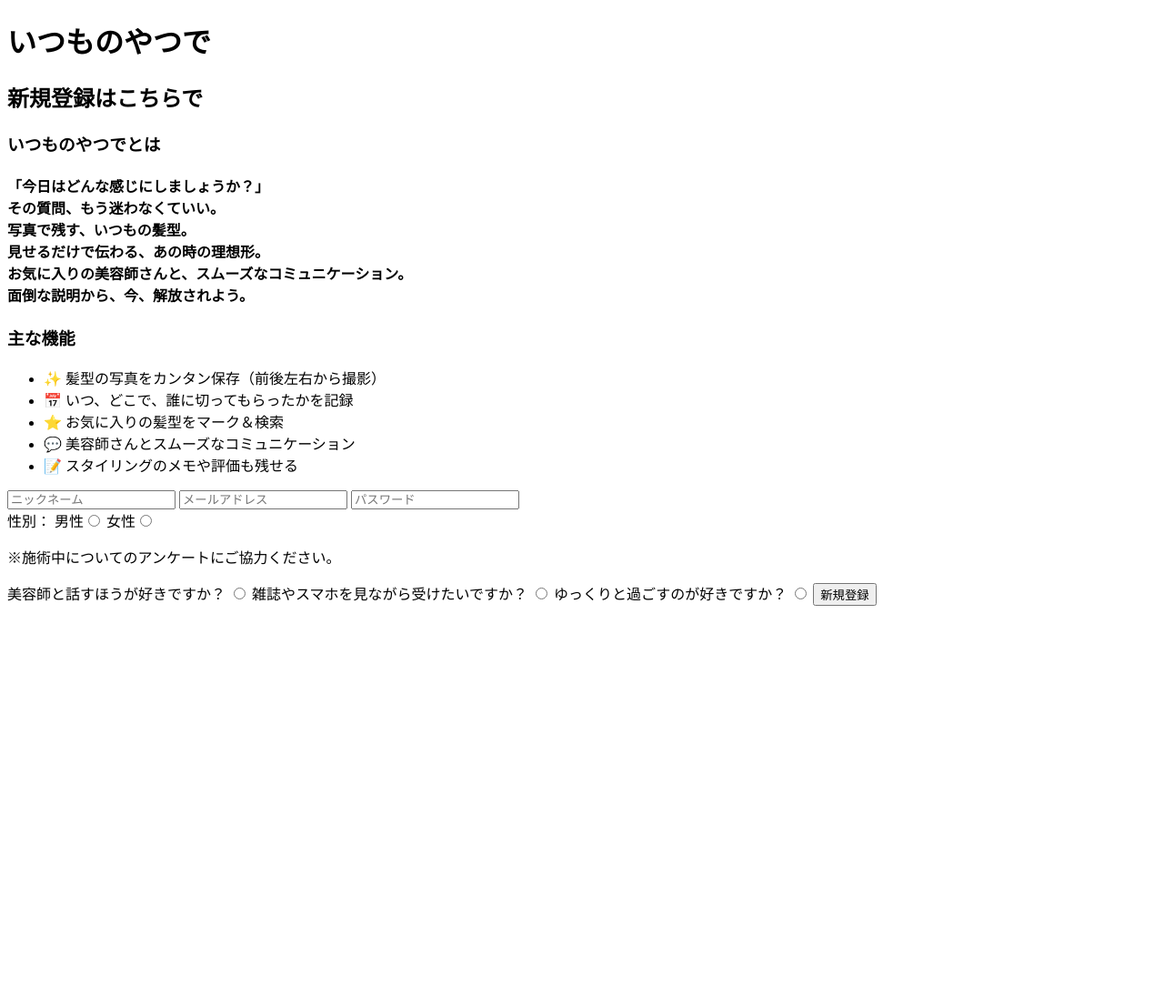
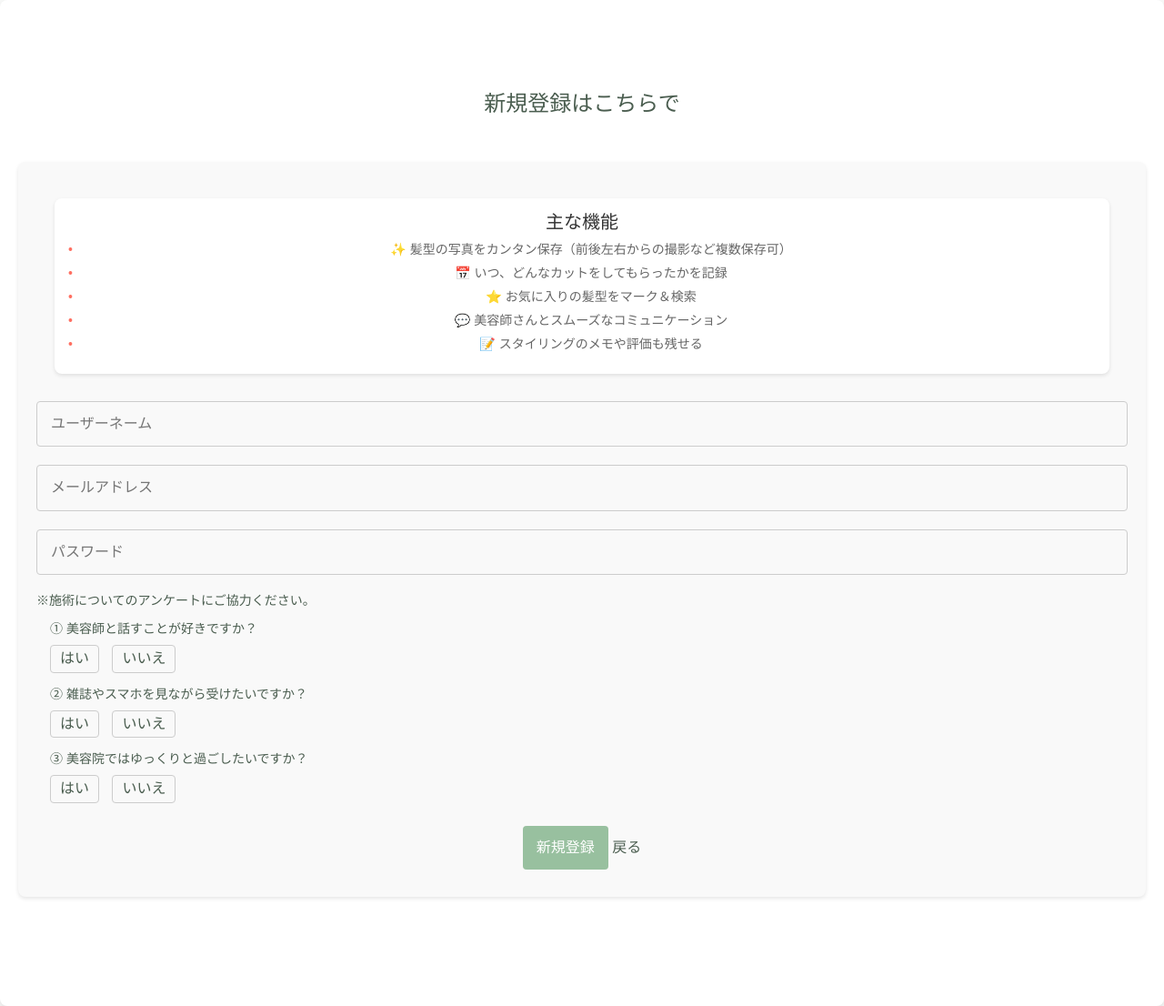
Before and after one commit to masvc/itsumono, a PHP site: page /register.html in a window 1280 px wide. Shown: the whole page at 91% size. Before the commit the page ends 666 px from the top, so only its background shows below. Run offline with PHP 8.4, Linux system fonts and the light colour scheme.

Commit message:
one term finish

```diff
--- a/css/style.css
+++ b/css/style.css
@@ -8,6 +8,7 @@
 
 * {
   font-family: "Noto Sans JP", sans-serif;
+  color: var(--text-color);
 }
 
 header {
@@ -15,12 +16,11 @@ header {
   justify-content: center;
   padding: 10px;
   background-color: var(--primary-color);
-  color: white;
-  border-radius: 10px;
 }
 
 .logo {
   font-size: 25px;
+  color: var(--background-color);
 }
 
 .login {
--- a/register.html
+++ b/register.html
@@ -1,36 +1,149 @@
 <!DOCTYPE html>
-<html lang="en">
+<html lang="ja">
   <head>
     <meta charset="UTF-8" />
     <meta name="viewport" content="width=device-width, initial-scale=1.0" />
-    <title> </title>
+    <link rel="stylesheet" href="css/style.css" />
+    <link rel="stylesheet" href="css/destyle.css" />
+    <script src="js/main.js" defer></script>
+    <title>新規登録ページ</title>
+
+    <style>
+      .registerpage {
+        background-color: #ffffff;
+        padding: 100px 20px;
+        border-radius: 8px;
+        box-shadow: 0 4px 8px rgba(0, 0, 0, 0.1);
+        text-align: center;
+      }
+
+      .page-title {
+        font-size: 24px;
+        margin-bottom: 50px;
+      }
+
+      input[type="text"],
+      input[type="email"],
+      input[type="password"] {
+        width: 100%;
+        padding: 15px;
+        margin: 10px auto;
+        border: 1px solid #ccc;
+        border-radius: 4px;
+        text-align: start;
+      }
+
+      button[type="submit"] {
+        background-color: var(--secondary-color);
+        color: white;
+        padding: 15px;
+        margin: 10px auto;
+        border: none;
+        border-radius: 4px;
+        cursor: pointer;
+      }
+
+      button[type="submit"]:hover {
+        background-color: #45a049;
+      }
+
+      .discription {
+        background-color: #f9f9f9;
+        padding: 20px;
+        border-radius: 8px;
+        box-shadow: 0 2px 4px rgba(0, 0, 0, 0.1);
+        margin-bottom: 20px;
+      }
+
+      .discription h3 {
+        font-size: 20px;
+        color: #333;
+        margin-bottom: 10px;
+      }
+
+      .discription h4 {
+        font-size: 16px;
+        color: #555;
+        line-height: 1.6;
+        margin-bottom: 20px;
+      }
+
+      .features {
+        background-color: #fff;
+        padding: 15px;
+        border-radius: 8px;
+        box-shadow: 0 2px 4px rgba(0, 0, 0, 0.1);
+        margin: 20px;
+      }
+
+      .features ul {
+        list-style-type: none;
+        padding: 0;
+      }
+
+      .features li {
+        font-size: 14px;
+        color: #666;
+        margin-bottom: 10px;
+        padding-left: 20px;
+        position: relative;
+      }
+
+      .features li:before {
+        content: "•";
+        color: #ff6f61;
+        position: absolute;
+        left: 0;
+        top: 0;
+      }
+
+      /* ラジオボタンのカスタムスタイル */
+      input[type="radio"] {
+        display: none; /* デフォルトのラジオボタンを非表示に */
+      }
+
+      input[type="radio"] + label {
+        display: inline-block;
+        padding: 5px 10px;
+        border: 1px solid #ccc;
+        border-radius: 4px;
+        cursor: pointer;
+        margin-right: 10px;
+      }
+
+      input[type="radio"]:checked + label {
+        background-color: var(--secondary-color);
+        color: white;
+        border-color: var(--secondary-color);
+      }
+
+      .question-txt {
+        font-size: 14px;
+        color: var(--text-color);
+        margin: 10px 0;
+        text-align: start;
+      }
+
+      .question {
+        margin: 15px;
+        text-align: start;
+      }
+    </style>
   </head>
   <body>
-    <header>
-      <div><h1 class="logo">いつものやつで</h1></div>
-    </header>
-
-    <main>
+    <main class="registerpage">
       <div class="page-title">
         <h2>新規登録はこちらで</h2>
       </div>
 
       <section class="discription">
-        <h3>いつものやつでとは</h3>
-        <h4>
-          「今日はどんな感じにしましょうか？」<br />
-          その質問、もう迷わなくていい。<br />
-          写真で残す、いつもの髪型。<br />
-          見せるだけで伝わる、あの時の理想形。<br />
-          お気に入りの美容師さんと、スムーズなコミュニケーション。<br />
-          面倒な説明から、今、解放されよう。
-        </h4>
-
         <div class="features">
           <h3>主な機能</h3>
           <ul>
-            <li>✨ 髪型の写真をカンタン保存（前後左右から撮影）</li>
-            <li>📅 いつ、どこで、誰に切ってもらったかを記録</li>
+            <li>
+              ✨ 髪型の写真をカンタン保存（前後左右からの撮影など複数保存可）
+            </li>
+            <li>📅 いつ、どんなカットをしてもらったかを記録</li>
             <li>⭐️ お気に入りの髪型をマーク＆検索</li>
             <li>💬 美容師さんとスムーズなコミュニケーション</li>
             <li>📝 スタイリングのメモや評価も残せる</li>
@@ -38,23 +151,42 @@
         </div>
 
         <form action="">
-          <input type="text" placeholder="ニックネーム" name="uname" />
+          <input type="text" placeholder="ユーザーネーム" name="uname" />
           <input type="email" placeholder="メールアドレス" name="email" />
-          <input
-            type="password"
-            placeholder="パスワード"
-            name="password"
-          /><br />
-          性別： 男性<input type="radio" name="gender" value="male" />
-          女性<input type="radio" name="gender" value="female" />
-          <p>※施術中についてのアンケートにご協力ください。</p>
-          美容師と話すほうが好きですか？
-          <input type="radio" name="question1" value="" />
-          雑誌やスマホを見ながら受けたいですか？
-          <input type="radio" name="question2" placeholder="" />
-          ゆっくりと過ごすのが好きですか？
-          <input type="radio" name="question3" placeholder="" />
-          <button type="submit">新規登録</button>
+          <input type="password" placeholder="パスワード" name="password" />
+
+          <div>
+            <p class="question-txt">
+              ※施術についてのアンケートにご協力ください。
+            </p>
+          </div>
+          <div class="question">
+            <p class="question-txt">① 美容師と話すことが好きですか？</p>
+            <input type="radio" id="yes1" name="question1" value="yes" />
+            <label for="yes1">はい</label>
+            <input type="radio" id="no1" name="question1" value="no" />
+            <label for="no1">いいえ</label>
+          </div>
+          <div class="question">
+            <p class="question-txt">② 雑誌やスマホを見ながら受けたいですか？</p>
+            <input type="radio" id="yes2" name="question2" value="yes" />
+            <label for="yes2">はい</label>
+            <input type="radio" id="no2" name="question2" value="no" />
+            <label for="no2">いいえ</label>
+          </div>
+          <div class="question">
+            <p class="question-txt">③ 美容院ではゆっくりと過ごしたいですか？</p>
+            <input type="radio" id="yes3" name="question3" value="yes" />
+            <label for="yes3">はい</label>
+            <input type="radio" id="no3" name="question3" value="no" />
+            <label for="no3">いいえ</label>
+          </div>
+          <div class="button-container">
+            <button type="submit">新規登録</button>
+            <button type="button" onclick="location.href='./index.html'">
+              <p>戻る</p>
+            </button>
+          </div>
         </form>
       </section>
     </main>
```
Also changed, not shown: add.html (+25 -1 lines), detail.html (+15 -20 lines), login.html (+58 -12 lines), setting.html (+181 -20 lines).
